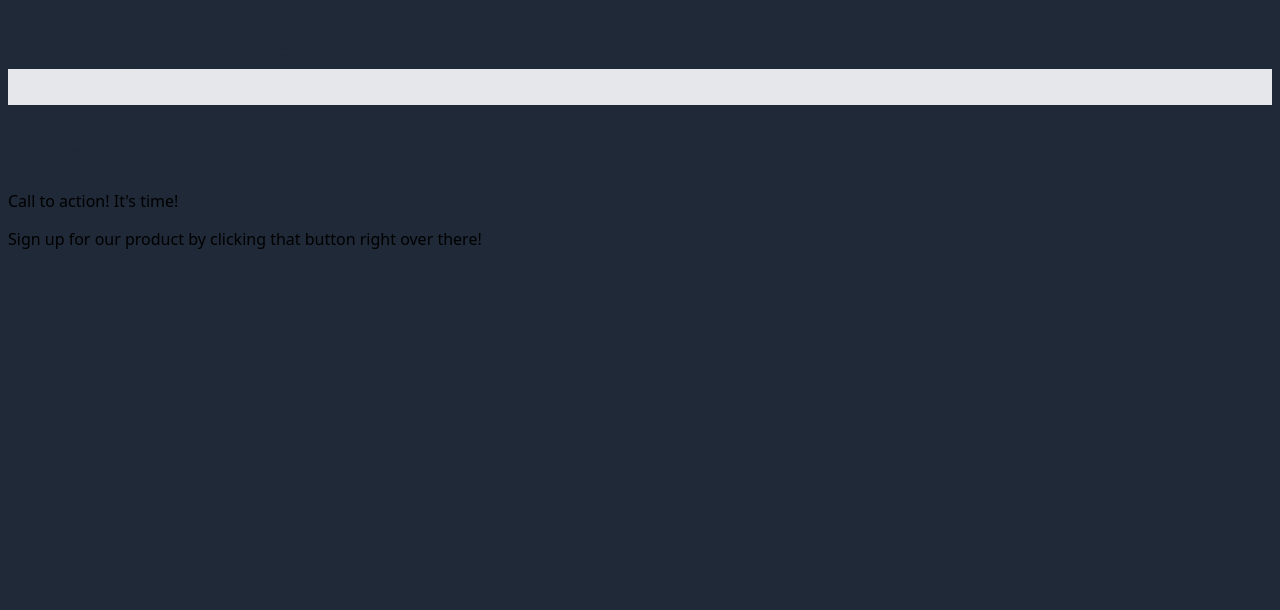
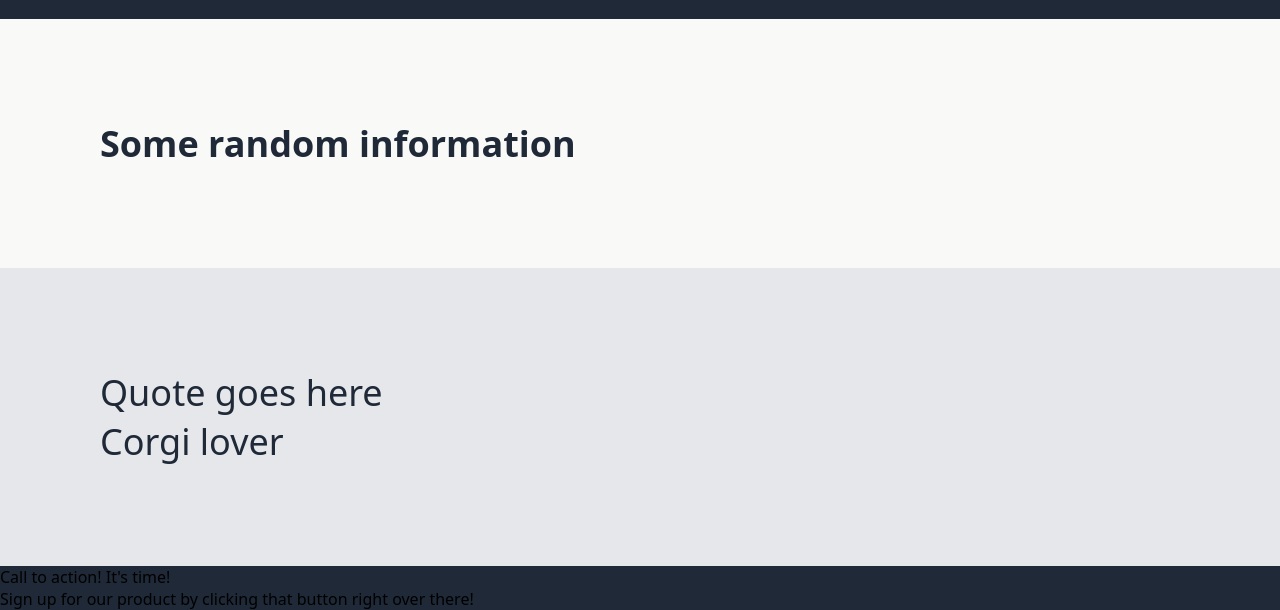
Before and after one commit to jeanpierrerea/corgis, a plain HTML site: page index.html in a window 1280 px wide. Shown: the part 702-1312 px from the top of the page. Before the commit the page ends 968 px from the top, so only its background shows below. Drawn offline with Linux system fonts and the light colour scheme.

Commit message:
Updates to margin and padding in CSS

```diff
--- a/styles.css
+++ b/styles.css
@@ -1,41 +1,36 @@
 * {
-    background-color: #1F2937;
-    font-family: system-ui, -apple-system, BlinkMacSystemFont, 'Segoe UI', Roboto, Oxygen, Ubuntu, Cantarell, 'Open Sans', 'Helvetica Neue', sans-serif;
+    margin: 0px;
+    padding: 0px;
 }
 
-
-/*
-.flex-container {
-    display: flex;
+body {
+	background-color: #1F2937;
+    font-family: system-ui, -apple-system, BlinkMacSystemFont, 'Segoe UI', Roboto, Oxygen, Ubuntu, Cantarell, 'Open Sans', 'Helvetica Neue', sans-serif;
 
 }
 
-.flex-container main {
-    color: #F9FAF8;
-    font-size: 48px;
-    font-weight: bolder;
-    height: 100px;
-    flex: 1;
+.flex-container {
+	padding: 100px;
 }
 
-*/
-
-.section-info section {
-    background-color: aliceblue;
+.section-info {
+    background-color: #F9FAF8;
+    padding: 100px;
 }
 
 .section-info h2 {
     font-size: 36px;
     font-weight: bold;
-    color: #1F2937
+    color: #1F2937;
 }
 
-.section-quote section {
+.section-quote {
     background-color: #E5E7EB;
+    padding: 100px;
 }
 
 .section-quote p {
     font-size: 36px;
     font-style: light italic;
-    color: #1F2937
+    color: #1F2937;
 }
```
Also changed, not shown: index.html (+0 -2 lines).
